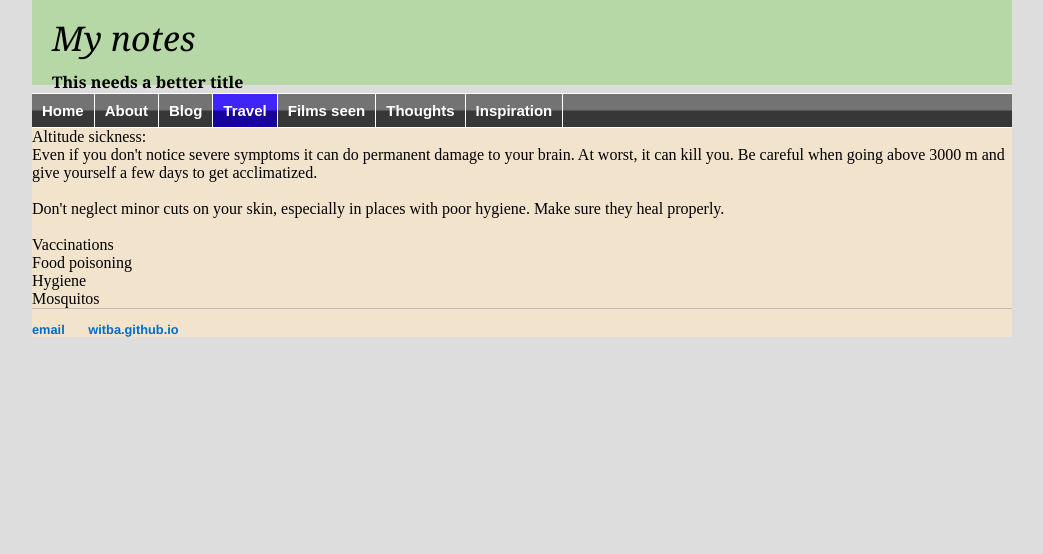
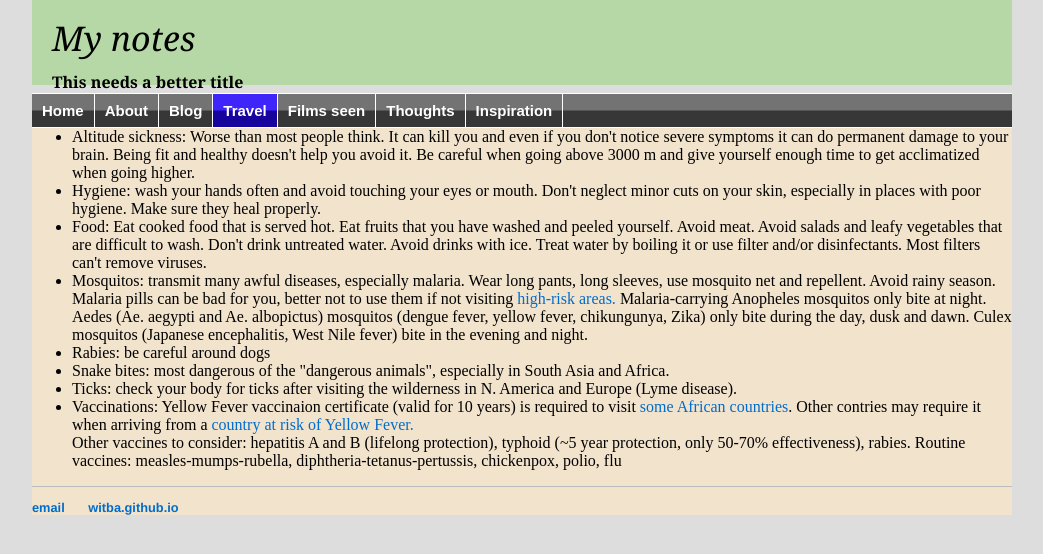
Before and after one commit to witba/witba.github.io, a Jekyll site: the page built from travel/health.html, in a window 1280 px wide. Shown: the top 554 px of the page, without its empty margins (118-1161 px from the left). Built offline with Jekyll 4.4.1, drawn with Linux system fonts in a browser that asks for light colours.

Commit message:
Update health.html

```diff
--- a/travel/health.html
+++ b/travel/health.html
@@ -5,12 +5,13 @@ title: Travel advice
 
 <div class="travel">
 
-Altitude sickness:<br>
-Even if you don't notice severe symptoms it can do permanent damage to your brain. At worst, it can kill you. Be careful when going above 3000 m and give yourself a few days to get acclimatized. <br>
-<br>
-Don't neglect minor cuts on your skin, especially in places with poor hygiene. Make sure they heal properly.<br>
-<br>
-Vaccinations<br>
-Food poisoning<br>
-Hygiene<br>
-Mosquitos
+<ul>
+<li>Altitude sickness: Worse than most people think. It can kill you and even if you don't notice severe symptoms it can do permanent damage to your brain. Being fit and healthy doesn't help you avoid it. Be careful when going above 3000 m and give yourself enough time to get acclimatized when going higher. <br>
+<li>Hygiene: wash your hands often and avoid touching your eyes or mouth. Don't neglect minor cuts on your skin, especially in places with poor hygiene. Make sure they heal properly.<br>
+<li>Food: Eat cooked food that is served hot. Eat fruits that you have washed and peeled yourself. Avoid meat. Avoid salads and leafy vegetables that are difficult to wash. Don't drink untreated water. Avoid drinks with ice. Treat water by boiling it or use filter and/or disinfectants. Most filters can't remove viruses.<br>
+<li>Mosquitos: transmit many awful diseases, especially malaria. Wear long pants, long sleeves, use mosquito net and repellent. Avoid rainy season. Malaria pills can be bad for you, better not to use them if not visiting <a href="https://map.ox.ac.uk/explorer/#/explorer" target=_blank>high-risk areas.</a> Malaria-carrying Anopheles mosquitos only bite at night. Aedes (Ae. aegypti and Ae. albopictus) mosquitos (dengue fever, yellow fever, chikungunya, Zika) only bite during the day, dusk and dawn. Culex mosquitos (Japanese encephalitis, West Nile fever) bite in the evening and night. <br>
+<li>Rabies: be careful around dogs<br>
+<li>Snake bites: most dangerous of the "dangerous animals", especially in South Asia and Africa.<br>
+<li>Ticks: check your body for ticks after visiting the wilderness in N. America and Europe (Lyme disease).
+<li>Vaccinations: Yellow Fever vaccinaion certificate (valid for 10 years) is required to visit <a href="https://www.who.int/emergencies/yellow-fever/maps/en/" target=_blank>some African countries</a>. Other contries may require it when arriving from a <a href="https://wwwnc.cdc.gov/travel/yellowbook/2018/infectious-diseases-related-to-travel/yellow-fever#5291" target=_blank>country at risk of Yellow Fever.</a><br> Other vaccines to consider: hepatitis A and B (lifelong protection), typhoid (~5 year protection, only 50-70% effectiveness), rabies. Routine vaccines: measles-mumps-rubella, diphtheria-tetanus-pertussis, chickenpox, polio, flu<br>
+</ul>
```
